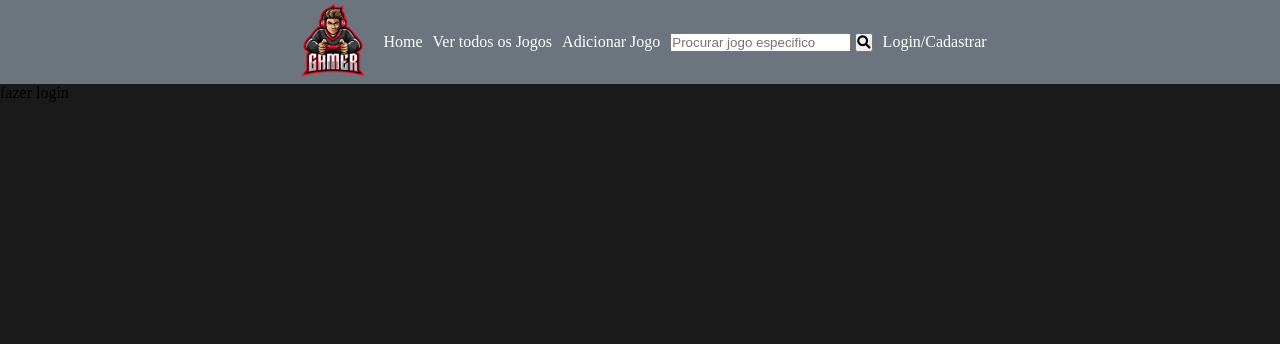
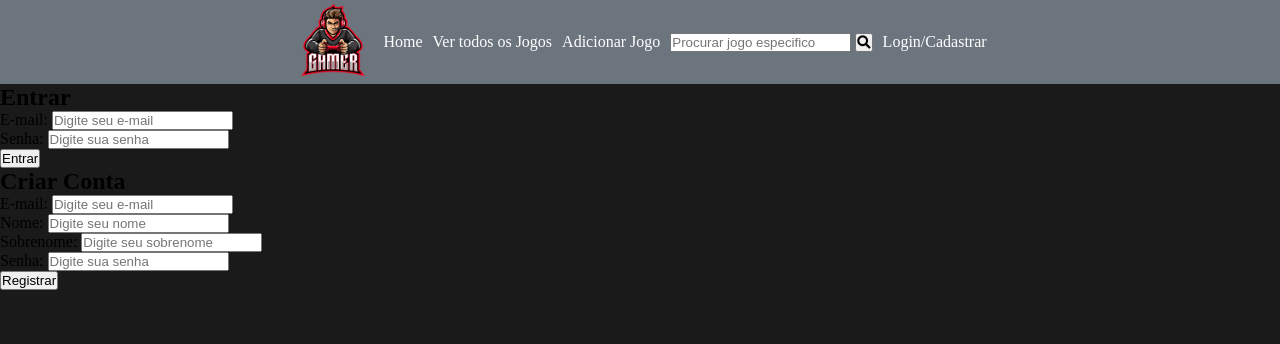
Before and after one commit to gabriel-v-rodrigues/Gaming-Zone-Site, a PHP site: page /login.php in a window 1280 px wide. Shown: the top 344 px of the page. Run offline with PHP 8.4, Linux system fonts and the light colour scheme.

Commit message:
Login base page done

```diff
--- a/css/styles.css
+++ b/css/styles.css
@@ -36,9 +36,6 @@ header {
   align-items: center;
 }
 
-.wrapper-content {
-}
-
 .card-game {
   background-color: aliceblue;
   width: 250px;
--- a/login.php
+++ b/login.php
@@ -1,4 +1,47 @@
 <?php
-include_once("header.php");
+  include_once("header.php");
 ?>
-fazer login
+  <div id="main-contain">
+    <div class="column-main">
+      <div class="row-1">
+        <div class="column-1">
+          <h2>Entrar</h2>
+          <form action="<?php $BASE_URL ?>auth.php" method="POST">
+            <input type="hidden" name="type" value="login">
+            <div class="form-group">
+              <label for="email">E-mail:</label>
+              <input type="email" class="form-control" id="email" name="email" placeholder="Digite seu e-mail">
+            </div>
+            <div class="form-group">
+              <label for="password">Senha:</label>
+              <input type="password" class="form-control" id="password" name="password" placeholder="Digite sua senha">
+            </div>
+            <input type="submit" class="btn card-btn" value="Entrar">
+          </form>
+        </div>
+        <div class="column-2">
+          <h2>Criar Conta</h2>
+          <form action="<?= $BASE_URL ?>auth.php" method="POST">
+            <input type="hidden" name="type" value="register">
+            <div class="form-group">
+              <label for="email">E-mail:</label>
+              <input type="email" class="form-control" id="email" name="email" placeholder="Digite seu e-mail">
+            </div>
+            <div class="form-group">
+              <label for="name">Nome:</label>
+              <input type="text" class="form-control" id="name" name="name" placeholder="Digite seu nome">
+            </div>
+            <div class="form-group">
+              <label for="lastname">Sobrenome:</label>
+              <input type="text" class="form-control" id="lastname" name="lastname" placeholder="Digite seu sobrenome">
+            </div>
+            <div class="form-group">
+              <label for="password">Senha:</label>
+              <input type="password" class="form-control" id="password" name="password" placeholder="Digite sua senha">
+            </div>
+            <input type="submit" class="btn card-btn" value="Registrar">
+          </form>
+        </div>
+      </div>
+    </div>
+  </div>
```
